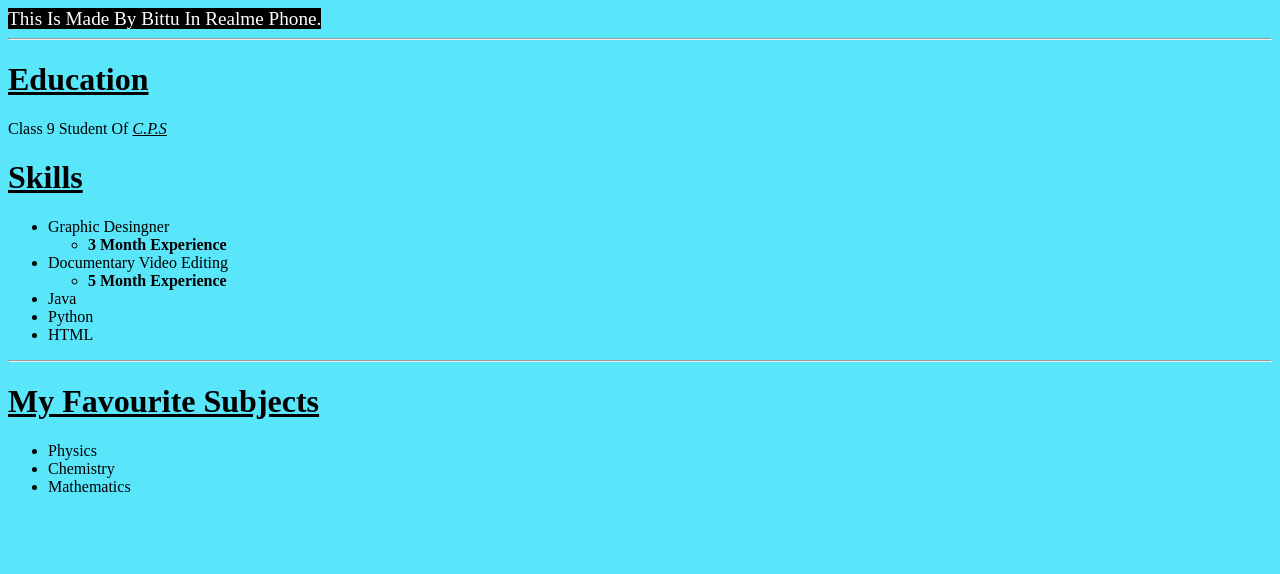
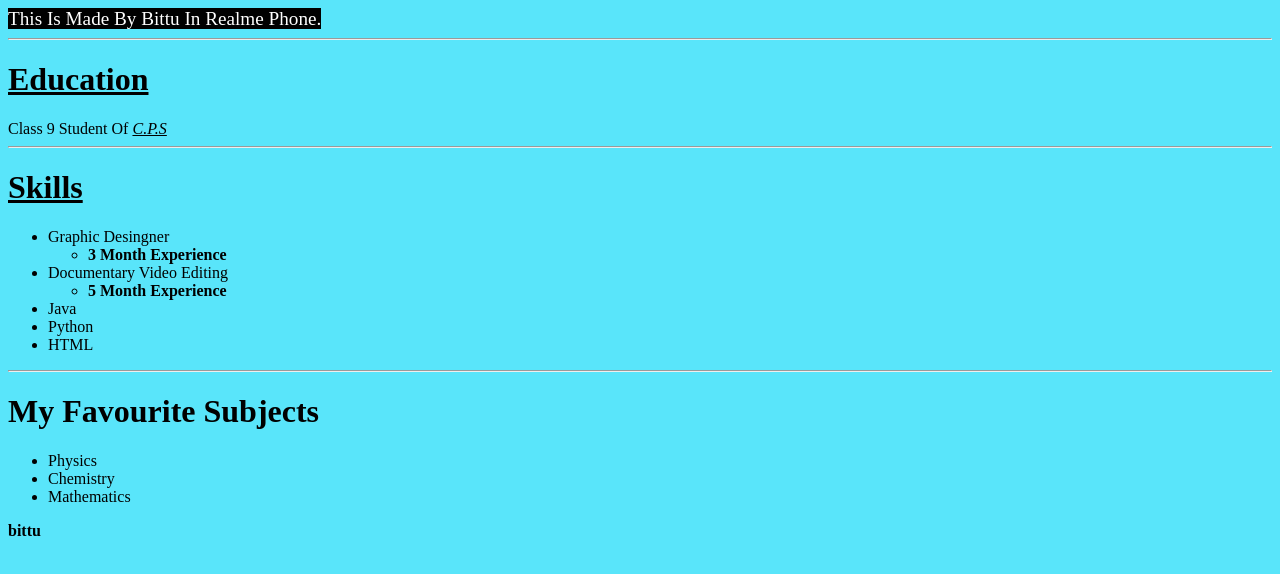
Before and after one commit to AnwarulAbedin/AboutMe, a plain HTML site: page index.html in a window 1280 px wide. Drawn offline with Linux system fonts and the light colour scheme.

Commit message:
Update index.html

```diff
--- a/index.html
+++ b/index.html
@@ -1,4 +1,5 @@
 <!DOCTYPE html>
+
 <html lang="en">
 <head>
     <meta charset="UTF-8">
@@ -14,7 +15,9 @@
     <u><h1>Education</h1></u>
   </header>
   <main>
-  <section>Class 9 Student Of <i><u>C.P.S</u></i> </section>
+  <section>Class 9 Student Of <i><u>C.P.S</u></i>
+  </section>
+  <hr>
   </main>
   <header>
    <u><h1>Skills</h1></u>
@@ -29,12 +32,12 @@
     <li>HTML</li>
   </ul>
  <hr>
-<h1><u><b>My Favourite Subjects</b></u></h1>
-
+<h1>My Favourite Subjects</h1>
 <ul>
   <li>Physics</li>
   <li>Chemistry</li>
   <li>Mathematics</li>
 </ul>
+<b>bittu</b>
 </body>
 </html>
```
